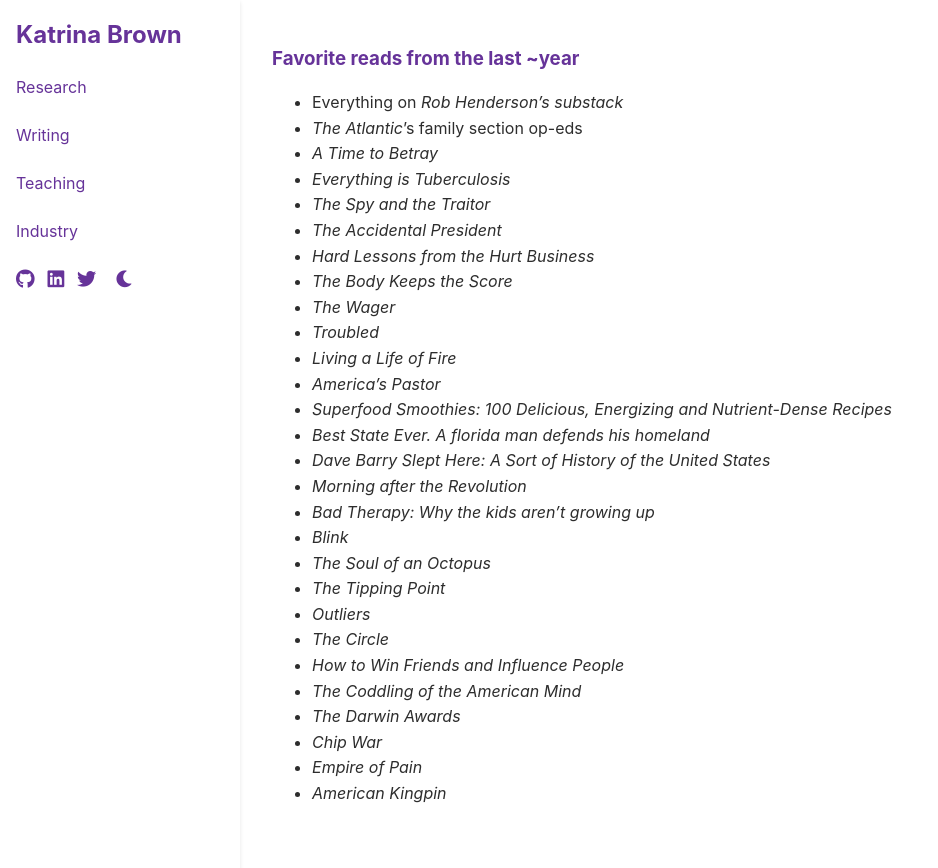
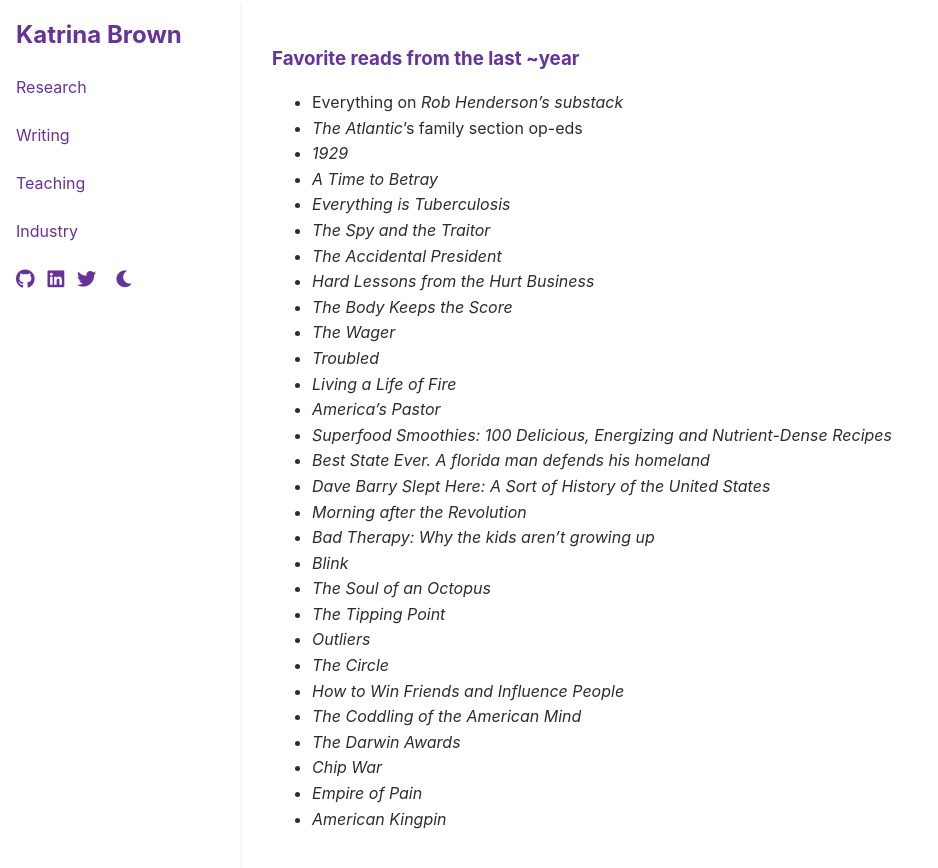
Before and after one commit to brownkat6/katrinarbrown, a Jekyll site: the page built from docs/reading.md, in a window 1280 px wide. Shown: the top 868 px of the page, without its empty margins (0-938 px from the left). Built offline with Jekyll 4.4.1, drawn with Linux system fonts in a browser that asks for light colours.

Commit message:
add book

```diff
--- a/docs/reading.md
+++ b/docs/reading.md
@@ -6,6 +6,7 @@
 ### Favorite reads from the last ~year
 - Everything on *Rob Henderson's substack*
 - *The Atlantic*'s family section op-eds
+- *1929*
 - *A Time to Betray*
 - *Everything is Tuberculosis*
 - *The Spy and the Traitor*
```
